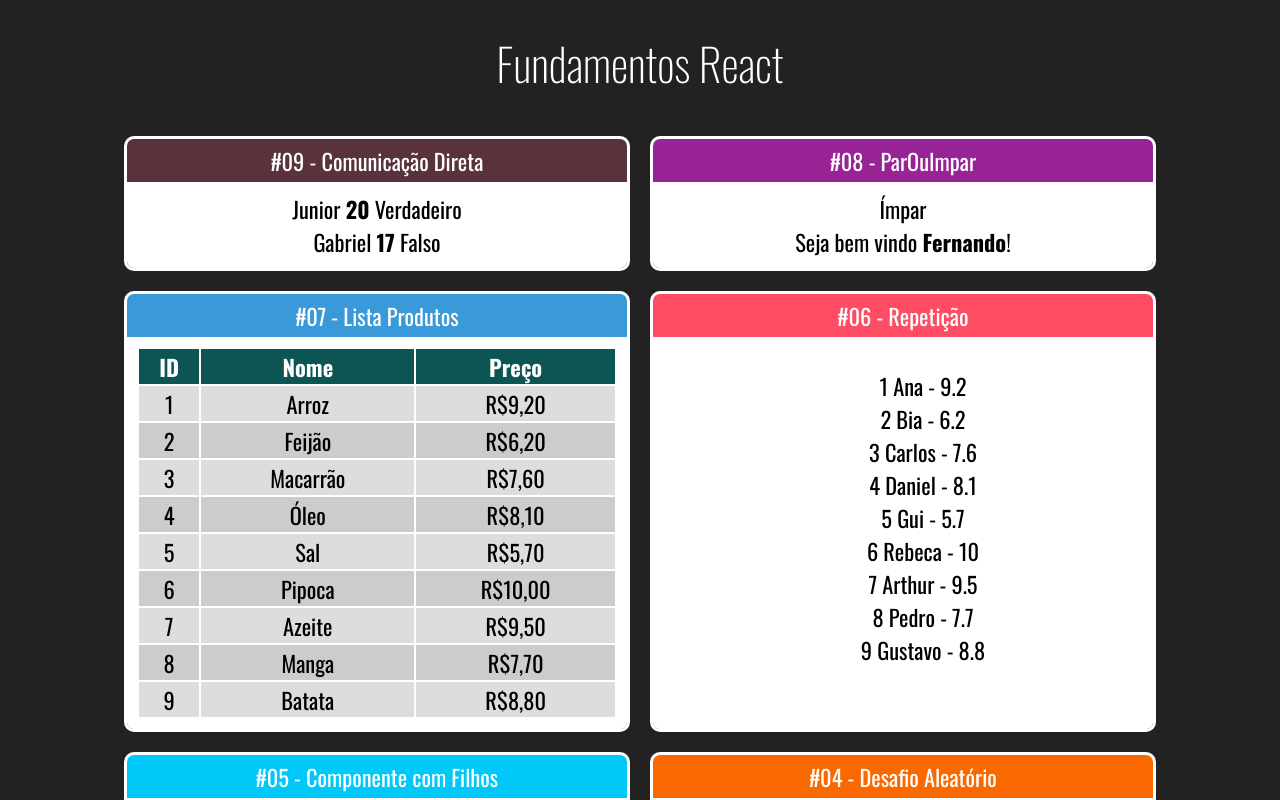
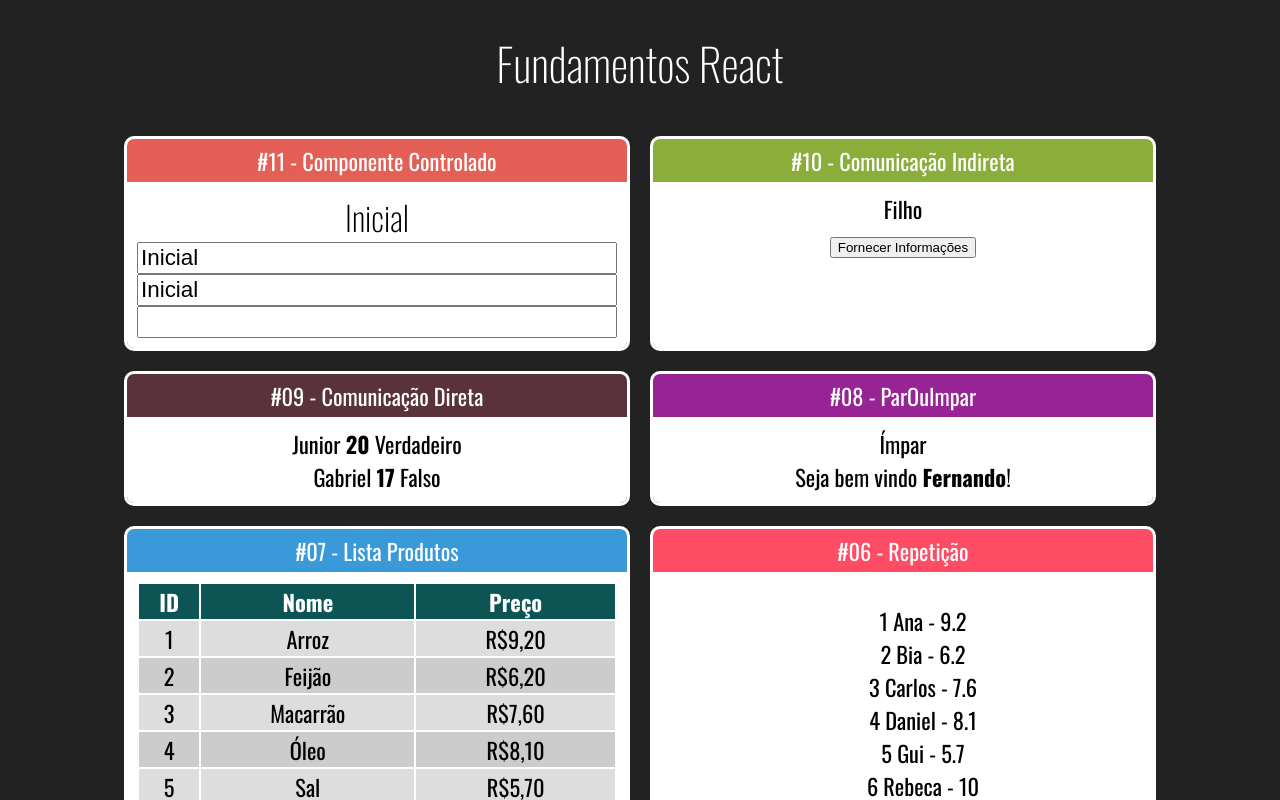
Before and after one commit to dgrcoronel/fundamentos-react, a React (Create React App) app: page / in a window 1280 px wide. Shown: the top 800 px of the page. Built offline with nearby package versions, Linux system fonts and the light colour scheme.

Commit message:
Componente Controlado

```diff
--- a/src/App.jsx
+++ b/src/App.jsx
@@ -14,6 +14,8 @@
 import ParOuImpar from "./components/condicional/ParOuImpar";
 import UsuarioInfo from "./components/condicional/UsuarioInfo";
 import DiretaPai from "./components/comunicacao/DiretaPai";
+import IndiretaPai from "./components/comunicacao/IndiretaFilho";
+import Input from "./components/formulario/Input";
 
 export default function App(props) {
   return (
@@ -21,6 +23,14 @@
       <h1>Fundamentos React</h1>
 
       <div className="Cards">
+        <Card titulo="#11 - Componente Controlado" color="#E45F56">
+          <Input></Input>
+        </Card>
+
+        <Card titulo="#10 - Comunicação Indireta" color="#8BAD39">
+          <IndiretaPai></IndiretaPai>
+        </Card>
+
         <Card titulo="#09 - Comunicação Direta" color="#59323C">
           <DiretaPai></DiretaPai>
         </Card>
--- /dev/null
+++ b/src/components/comunicacao/IndiretaFilho.jsx
@@ -0,0 +1,16 @@
+import React from "react";
+
+const IndiretaFilho = (props) => {
+  const cb = props.quandoClicar;
+  console.log("cb", cb);
+  return (
+    <div>
+      <div>Filho</div>
+      <button onClick={(e) => cb("João", 53, true)}>
+        Fornecer Informações
+      </button>
+    </div>
+  );
+};
+
+export default IndiretaFilho;
--- /dev/null
+++ b/src/components/formulario/Input.css
@@ -0,0 +1,3 @@
+.Input input {
+  font-size: 1.4rem;
+}
--- /dev/null
+++ b/src/components/formulario/Input.jsx
@@ -0,0 +1,23 @@
+import "./Input.css";
+import { useState } from "react";
+
+const Input = (props) => {
+  const [valor, setValor] = useState("Inicial");
+
+  function quandoMudar(e) {
+    setValor(e.target.value);
+  }
+
+  return (
+    <div className="Input">
+      <h2>{valor}</h2>
+      <div style={{ display: "flex", flexDirection: "column" }}>
+        <input value={valor} onChange={quandoMudar} />
+        <input value={valor} readOnly />
+        <input value={undefined} />
+      </div>
+    </div>
+  );
+};
+
+export default Input;
```
Also changed, not shown: src/components/comunicacao/InderetaPai.jsx (added, +28 -0 lines).
